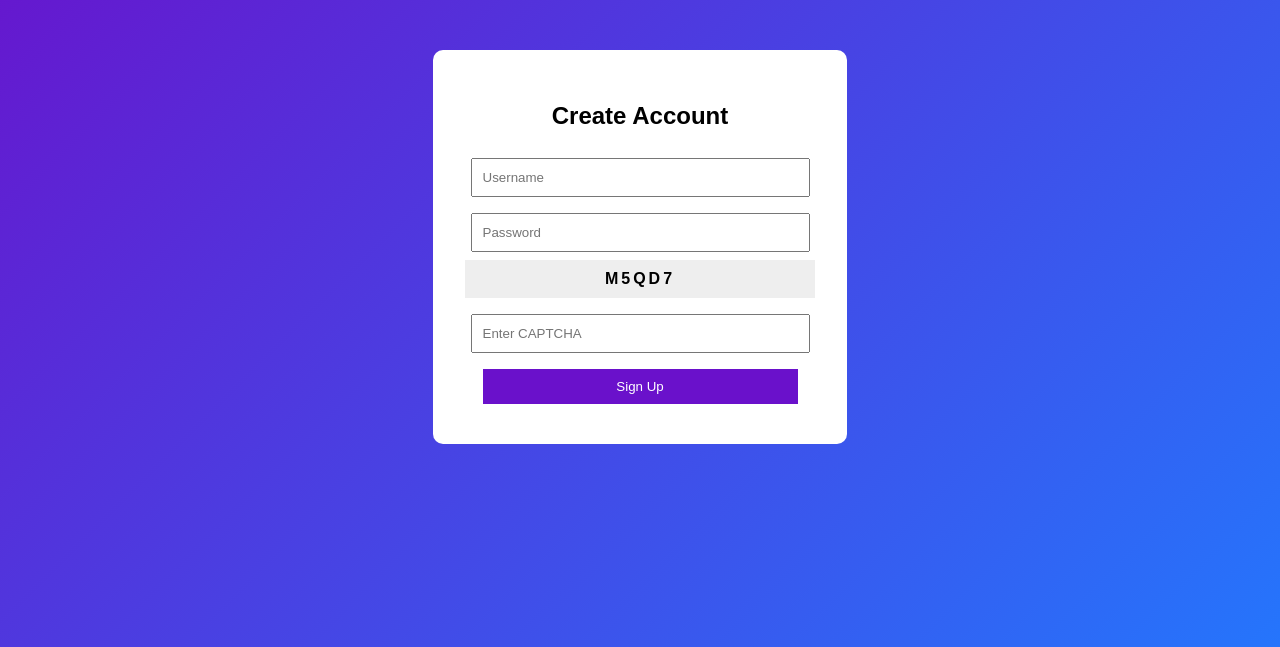
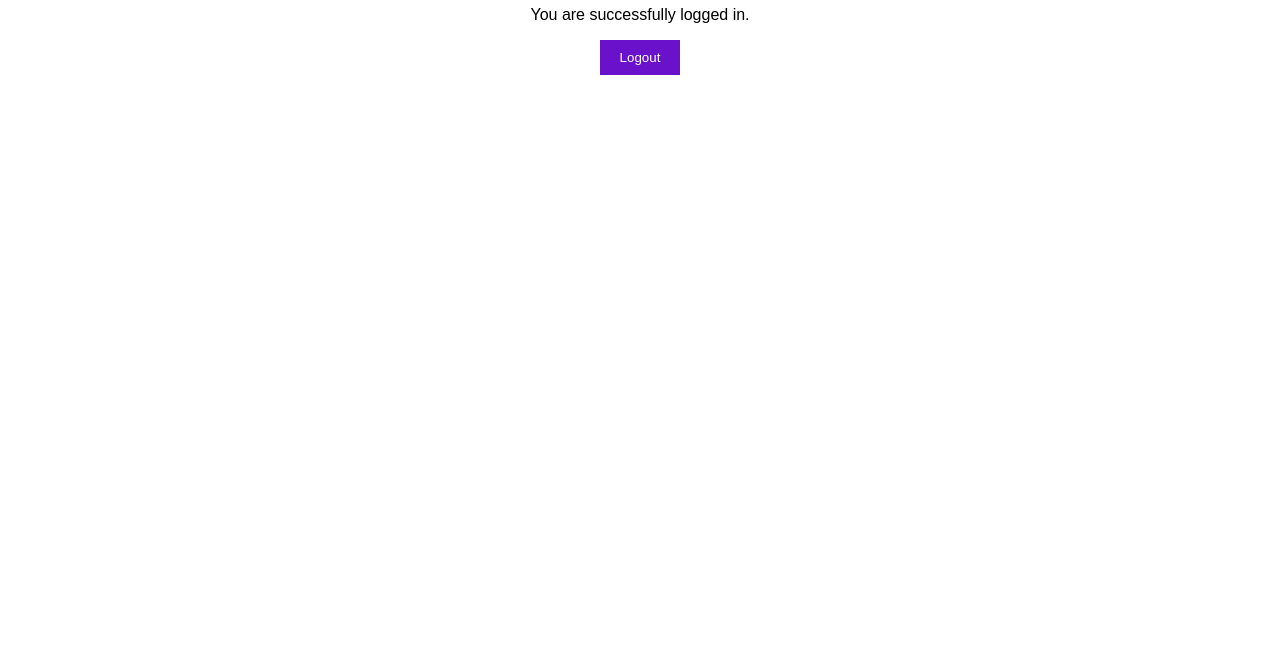
Before and after one commit to ajuwapefiyin1234/formmm, a plain HTML site: page index2.html in a window 1280 px wide. Shown: the part 153-800 px from the top of the page. Drawn offline with Linux system fonts and the light colour scheme; sample sign-in values are in the browser's storage.

Commit message:
Update index2.html

```diff
--- a/index2.html
+++ b/index2.html
@@ -1,30 +1,15 @@
 <!DOCTYPE html>
 <html>
 <head>
-<title>Signup</title>
+<title>Welcome</title>
 <style>
 body {
-    font-family: sans-serif;
-    background: linear-gradient(135deg,#6a11cb,#2575fc);
-    display:flex;
-    justify-content:center;
-    align-items:center;
-    height:100vh;
-    margin:0;
-}
-.card {
-    background:white;
-    padding:2rem;
-    border-radius:10px;
-    width:350px;
+    font-family:sans-serif;
     text-align:center;
-}
-input, button {
-    width:90%;
-    padding:10px;
-    margin:8px 0;
+    margin-top:100px;
 }
 button {
+    padding:10px 20px;
     background:#6a11cb;
     color:white;
     border:none;
@@ -33,93 +18,41 @@ button {
 button:hover {
     background:#2575fc;
 }
-.captcha-box {
-    background:#eee;
-    padding:10px;
-    letter-spacing:3px;
-    font-weight:bold;
-    margin-bottom: 8px; /* Added margin for spacing */
-}
-.error { color:red; }
 </style>
 </head>
 <body>
 
-<div class="card">
-<h2>Create Account</h2>
+<h1 id="welcome-message"></h1>
+<p>You are successfully logged in.</p>
 
-<p id="error-message" class="error" style="display:none;"></p>
-
-<form id="signup-form">
-    <input type="text" id="username" placeholder="Username" required>
-    <input type="password" id="password" placeholder="Password" required>
-
-    <div class="captcha-box" id="captcha-display"></div>
-
-    <input type="text" id="captcha-input" placeholder="Enter CAPTCHA" required>
-
-    <button type="submit">Sign Up</button>
+<form id="logout-form">
+    <button type="submit">Logout</button>
 </form>
-</div>
 
 <script>
-    let currentCaptcha = '';
+    // Check if a user is "logged in" (simulated via localStorage)
+    const username = localStorage.getItem('logged_in_user'); // We'll use 'logged_in_user' as the key
 
-    // Function to generate a random CAPTCHA string
-    function generateCaptcha() {
-        const characters = "ABCDEFGHJKLMNPQRSTUVWXYZ23456789";
-        let captcha = '';
-        for (let i = 0; i < 5; i++) {
-            captcha += characters.charAt(Math.floor(Math.random() * characters.length));
-        }
-        return captcha;
+    if (!username) {
+        // If no username found, redirect to login page
+        window.location.href = "login.html"; // Assuming you have a login.html
+    } else {
+        // If logged in, display the welcome message
+        document.getElementById('welcome-message').innerText = `🎉 Welcome, ${username}!`;
     }
 
-    // Function to display the CAPTCHA
-    function displayCaptcha() {
-        currentCaptcha = generateCaptcha();
-        document.getElementById('captcha-display').innerText = currentCaptcha;
-    }
-
-    // Function to show an error message
-    function showErrorMessage(message) {
-        const errorMessageElement = document.getElementById('error-message');
-        errorMessageElement.innerText = message;
-        errorMessageElement.style.display = 'block';
-    }
-
-    // Function to hide the error message
-    function hideErrorMessage() {
-        document.getElementById('error-message').style.display = 'none';
-    }
-
-    // Handle form submission
-    document.getElementById('signup-form').addEventListener('submit', function(event) {
+    // Handle logout
+    document.getElementById('logout-form').addEventListener('submit', function(event) {
         event.preventDefault(); // Prevent default form submission
 
-        hideErrorMessage(); // Clear previous errors
+        // Remove the "logged in" state from localStorage
+        localStorage.removeItem('logged_in_user');
+        localStorage.removeItem('saved_user'); // Also clear the saved user from signup if it's there
+        localStorage.removeItem('saved_pass'); // And the saved password for safety
 
-        const username = document.getElementById('username').value.trim();
-        const password = document.getElementById('password').value.trim();
-        const captchaInput = document.getElementById('captcha-input').value.trim();
-
-        if (captchaInput.toLowerCase() !== currentCaptcha.toLowerCase()) {
-            showErrorMessage("Incorrect CAPTCHA!");
-            displayCaptcha(); // Generate new CAPTCHA on error
-        } else {
-            // For a real application, you'd send username and password to a server here.
-            // For this client-side demo, we'll just simulate a "success" and store locally.
-            localStorage.setItem('saved_user', username);
-            localStorage.setItem('saved_pass', password); // IMPORTANT: NEVER store passwords like this in real apps!
-
-            alert("Signup Successful! (Username and password saved in local storage for demo purposes)");
-            // In a real app, you might redirect to a login page or dashboard
-            window.location.href = "login.html"; // Assuming you have a login.html
-        }
+        // Redirect to login page after logout
+        window.location.href = "login.html";
     });
-
-    // Initialize CAPTCHA when the page loads
-    displayCaptcha();
 </script>
 
 </body>
```
